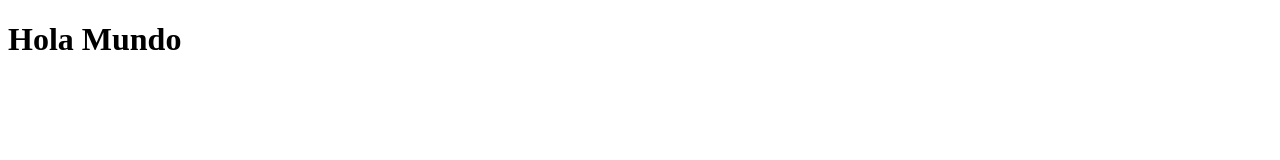
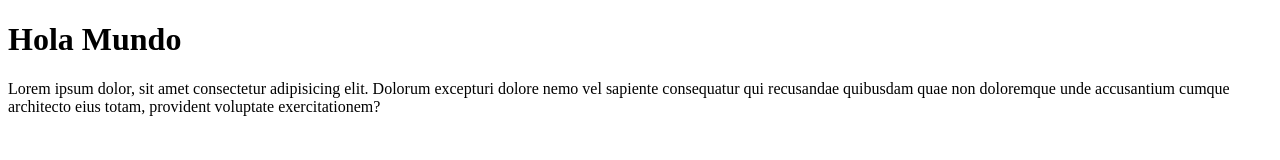
Before and after one commit to profeInformatica101/prueba_git, a plain HTML site: page index.html in a window 1280 px wide. Drawn offline with Linux system fonts and the light colour scheme.

Commit message:
"HE añadido Lorem Ipsum de prueba"

```diff
--- a/index.html
+++ b/index.html
@@ -7,5 +7,6 @@
 </head>
 <body>
     <h1>Hola Mundo</h1>
+    <p>Lorem ipsum dolor, sit amet consectetur adipisicing elit. Dolorum excepturi dolore nemo vel sapiente consequatur qui recusandae quibusdam quae non doloremque unde accusantium cumque architecto eius totam, provident voluptate exercitationem?</p>
 </body>
 </html>
```
